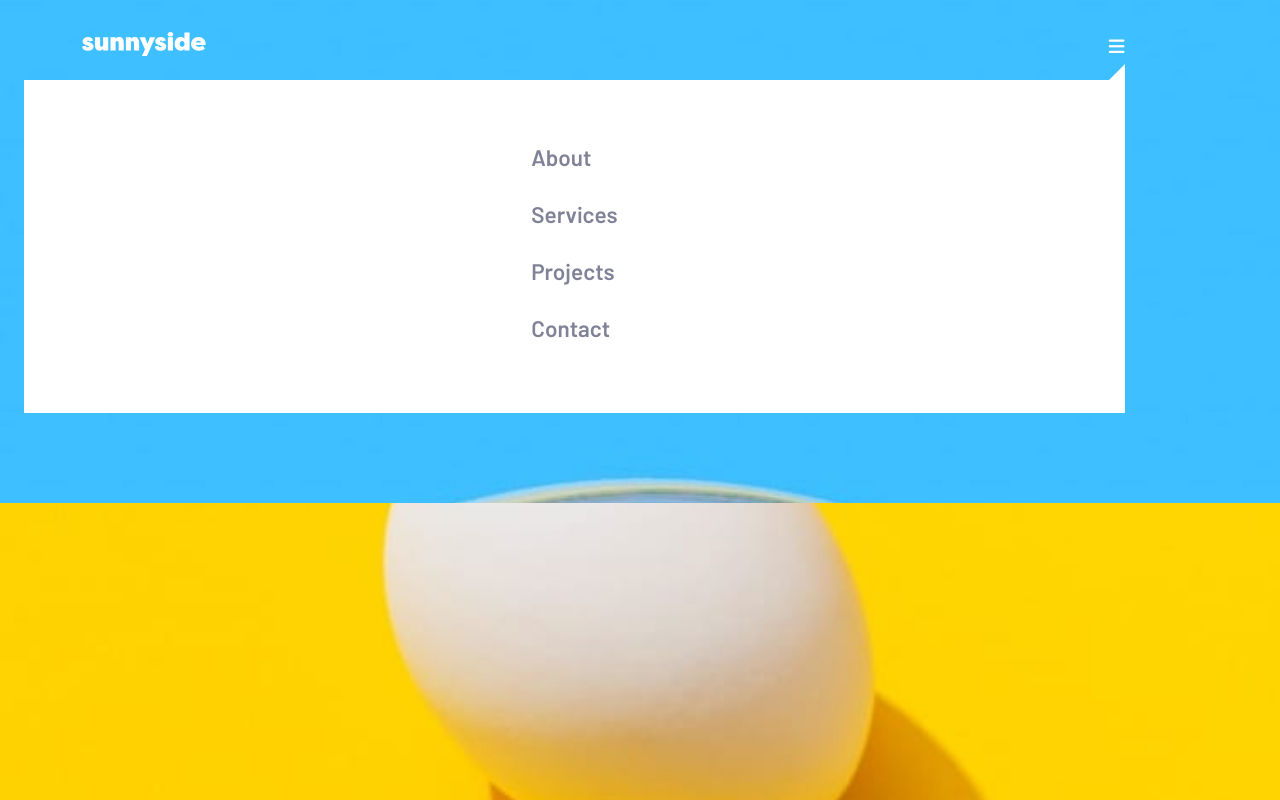
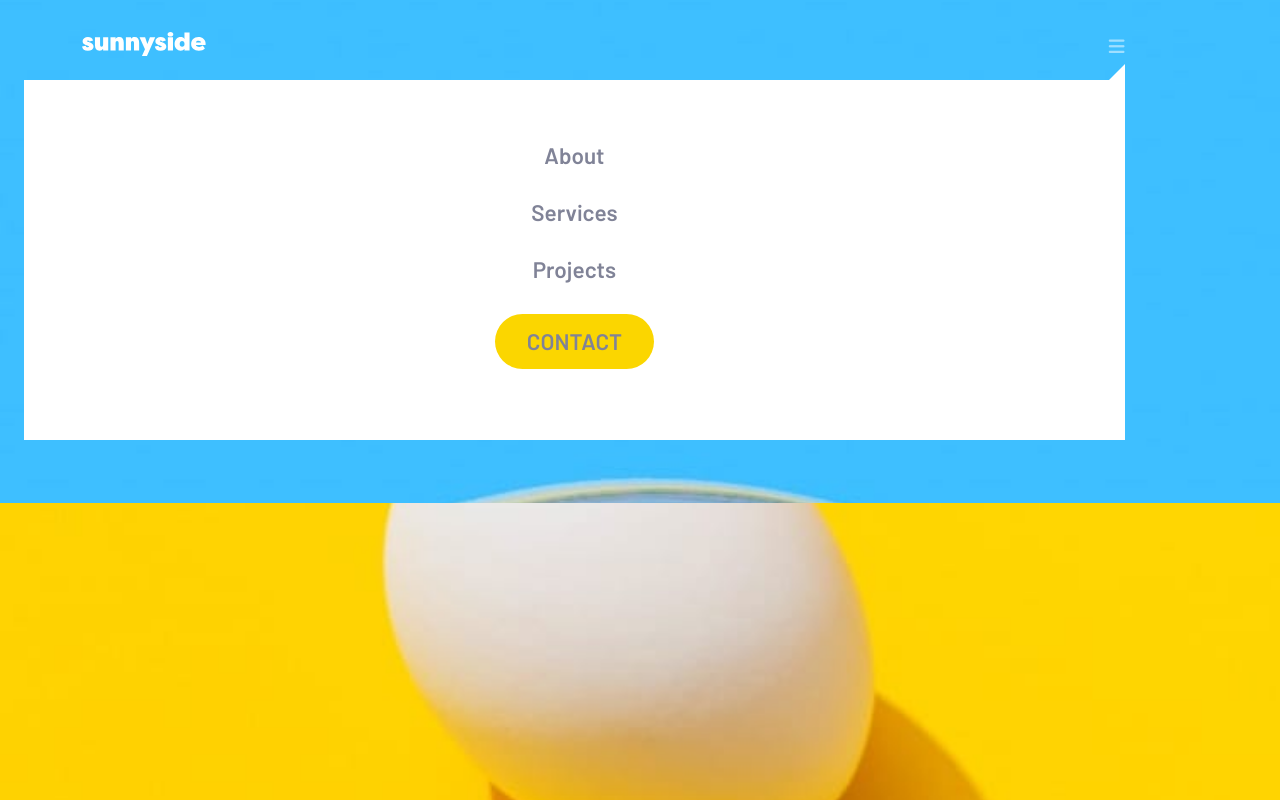
Before and after one commit to Hyuuga81/sunnyside-agency-landing-page-main, a plain HTML site: page index.html in a window 1280 px wide. Both pictures are taken after a click on the icon 1116 px from the left and 47 px from the top of the page. Shown: the top 800 px of the page. Drawn offline with Linux system fonts and the light colour scheme.

Commit message:
Added CTA button

```diff
--- a/css/styles.css
+++ b/css/styles.css
@@ -113,13 +113,14 @@ h4 {
 
 .overlay-contents ul {
     list-style: none;
-    margin: 65px 0 40px 0;
+    margin: 63px 0 39px 0;
     padding: 0;
 
 }
 
 .overlay-contents ul li {
-    padding-bottom: 32px;
+    margin-bottom: 32px;
+    text-align: center;
 }
 
 .overlay-contents a {
@@ -129,6 +130,15 @@ h4 {
     font-weight: 600;
     line-height: 25px;
     font-size: 1.25em;
+
+}
+
+.cta {
+    border-radius: 50px;
+    padding: 15px 32px;
+    color: #24303E;
+    background-color: #FBD600;
+    text-transform: uppercase;
 }
 
 /*************** NAVIGATION *****************/
--- a/js/script.js
+++ b/js/script.js
@@ -4,7 +4,9 @@ const bars = document.querySelector(".fa-bars");
 bars.addEventListener("click", function() {
     if (overlay.classList.contains("hide")) {
         overlay.classList.remove("hide");
+        bars.style.opacity = "0.5";
     } else {
         overlay.classList.add("hide");
+        bars.style.opacity = "1";
     }
 });
```
